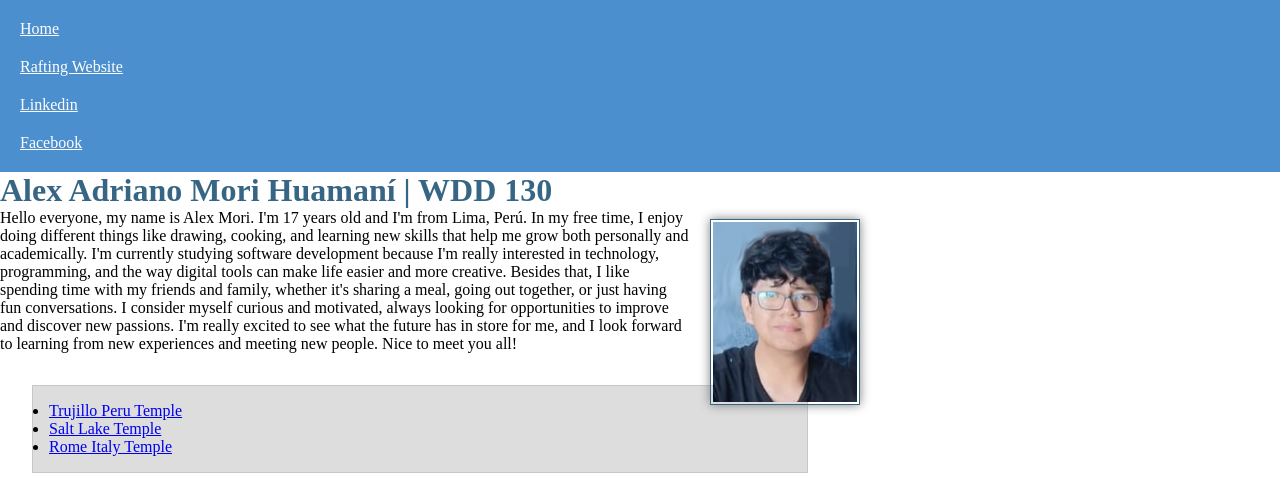
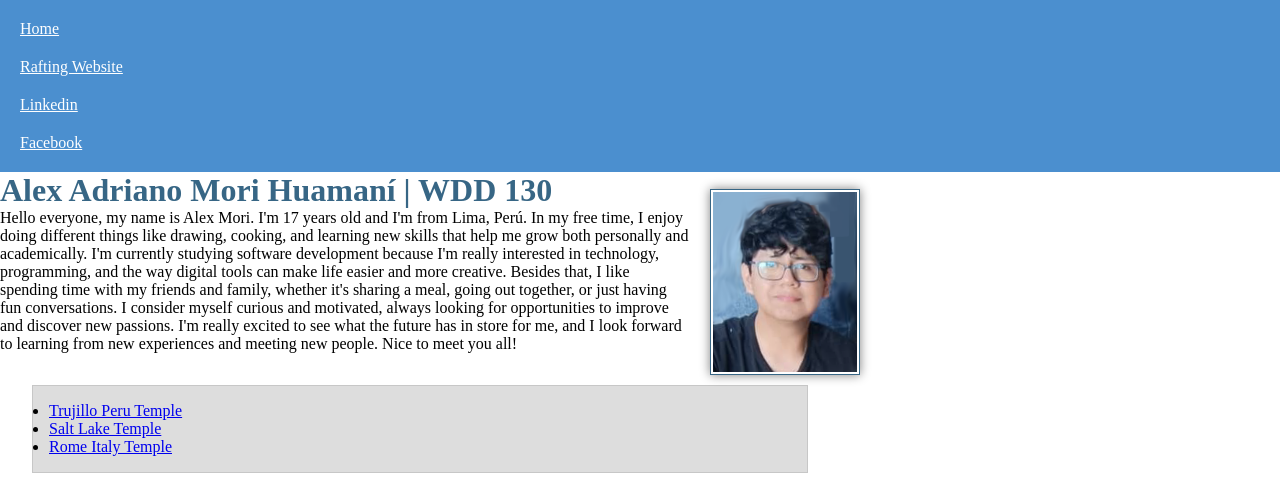
Before and after one commit to Adriano-Mori/wdd130, a plain HTML site: page index.html in a window 1280 px wide. Shown: the top 502 px of the page. Drawn offline with Linux system fonts and the light colour scheme.

Commit message:
changes made to the styles.css file

```diff
--- a/styles/styles.css
+++ b/styles/styles.css
@@ -30,7 +30,7 @@ main img{
     box-shadow: 0 0 10px gray;
     float: right;
     position: relative;
-    top: 10px;
+    bottom: 20px;
     left:20px;
 
 }
```
